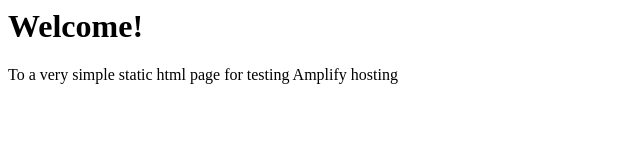
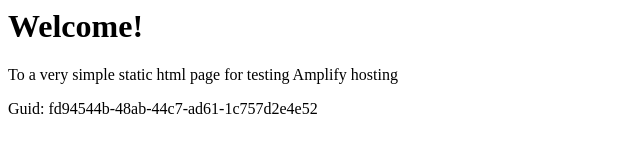
Before and after one commit to aws-aemilia-dub/Github-PR-Commit-Integration-Test-DoNotTouch-Gith-P5X5MO5I-v1-preprod-eu-west-1, a website: page src/index.html in a window 1280 px wide. Shown: the whole page, without its empty margins (0-640 px from the left). Drawn offline with Linux system fonts and the light colour scheme.

Commit message:
commit from integ tests

```diff
--- a/src/index.html
+++ b/src/index.html
@@ -1,3 +1,5 @@
+
+
 <html lang="en">
 
 <head>
@@ -10,6 +12,6 @@
 <body>
     <h1>Welcome!</h1>
     <p>To a very simple static html page for testing Amplify hosting</p>
-</body>
+    <p>Guid: fd94544b-48ab-44c7-ad61-1c757d2e4e52</p></body>
 
 </html>
```
